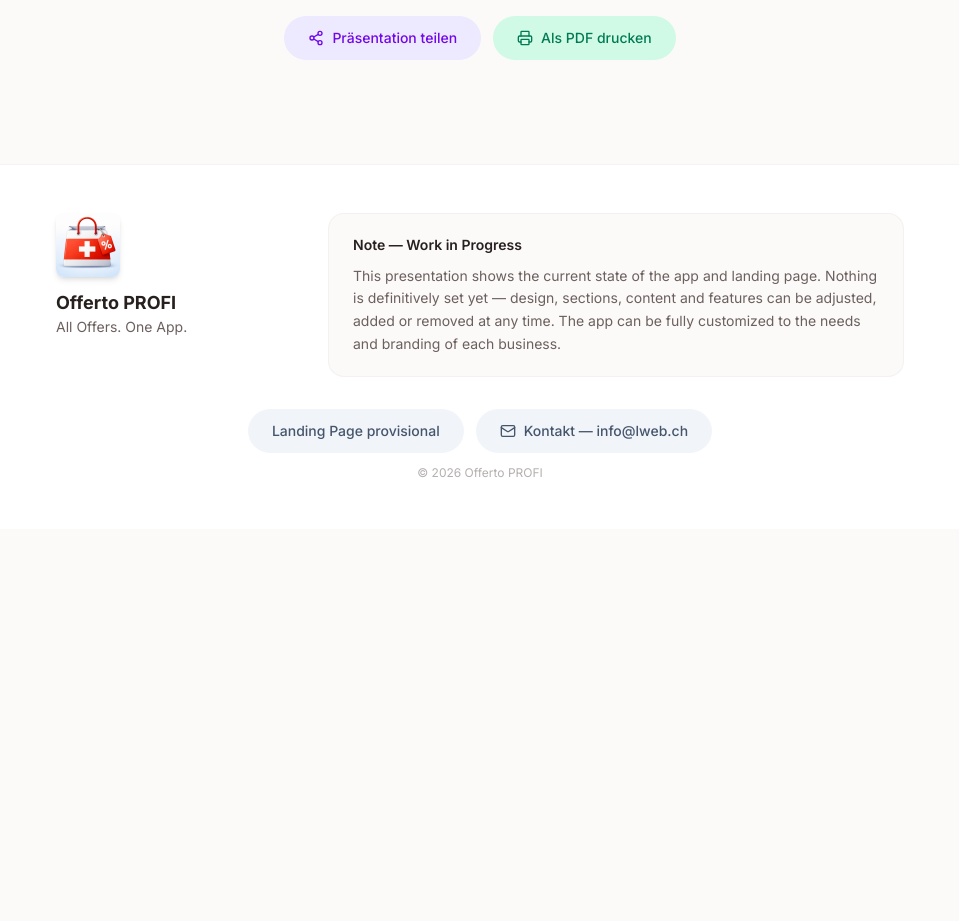
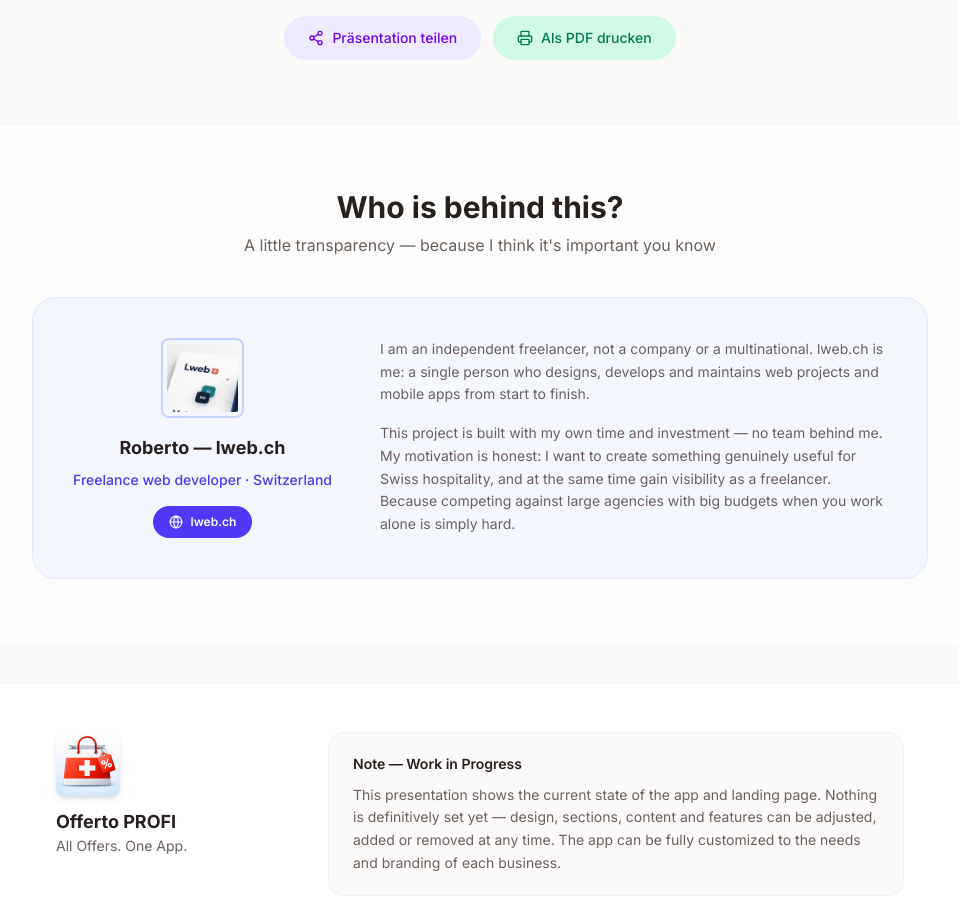
Before and after one commit to donia1222/offerto_landing, a Next.js app: page /praesentation in a window 1280 px wide. Shown: the part 9600-10521 px from the top of the page, without its empty margins (160-1119 px from the left). Before the commit the page ends 10129 px from the top, so only its background shows below. Built offline with nearby package versions, Linux system fonts and the light colour scheme.

Commit message:
,update42“

```diff
--- a/app/praesentation/page.tsx
+++ b/app/praesentation/page.tsx
@@ -95,6 +95,7 @@ export default function ScreenshotsPage() {
   const { ref: screenshotsRef, inView: screenshotsInView } = useInView()
   const { ref: techRef, inView: techInView } = useInView()
   const { ref: bizRef, inView: bizInView } = useInView()
+  const { ref: aboutRef, inView: aboutInView } = useInView()
 
   const handleShare = async () => {
     const url = window.location.href
@@ -442,6 +443,40 @@ export default function ScreenshotsPage() {
         </div>
       </div>
 
+      {/* About / Who is behind */}
+      <div ref={aboutRef as any} className="border-t border-border/40 bg-card/50 px-6 py-16">
+        <div className="max-w-4xl mx-auto">
+          <div className="text-center mb-10" style={fi(aboutInView, 0)}>
+            <h2 className="font-bold text-2xl md:text-3xl text-foreground mb-2">{t.aboutTitle}</h2>
+            <p className="text-muted-foreground text-sm md:text-base">{t.aboutSub}</p>
+          </div>
+          <div className="rounded-3xl border border-indigo-100 dark:border-indigo-900/50 bg-indigo-50/60 dark:bg-indigo-950/20 p-8 md:p-10" style={fi(aboutInView, 1)}>
+            <div className="flex flex-col md:flex-row gap-8 md:gap-12 items-start">
+              {/* Identity */}
+              <div className="shrink-0 flex flex-col items-center gap-2 mx-auto md:mx-0">
+                <img src="/logolweb.png" alt="lweb.ch" className="h-20 w-auto object-contain mb-2 rounded-[8px] border-2 border-indigo-200 dark:border-indigo-700 p-1" />
+                <div className="font-bold text-foreground text-lg">{t.aboutName}</div>
+                <div className="text-indigo-600 dark:text-indigo-400 text-sm font-medium">{t.aboutRole}</div>
+                <a
+                  href="https://www.lweb.ch"
+                  target="_blank"
+                  rel="noopener noreferrer"
+                  className="mt-2 inline-flex items-center gap-2 px-4 py-2 rounded-full bg-indigo-600 hover:bg-indigo-700 transition-colors text-white text-xs font-semibold"
+                >
+                  <Globe className="w-3.5 h-3.5" />
+                  lweb.ch
+                </a>
+              </div>
+              {/* Text */}
+              <div className="flex-1 flex flex-col gap-4 text-sm leading-relaxed text-muted-foreground">
+                <p>{t.aboutText1}</p>
+                <p>{t.aboutText2}</p>
+              </div>
+            </div>
+          </div>
+        </div>
+      </div>
+
       {/* Footer */}
       <footer className="no-print mt-10 border-t border-border/40 bg-card">
         <div className="max-w-4xl mx-auto px-6 py-12">
--- a/app/praesentation/translations.ts
+++ b/app/praesentation/translations.ts
@@ -70,6 +70,14 @@ export const translations = {
     navShareCopied: "✓ ¡Copiado!",
     navPdf: "Imprimir como PDF",
     footerBack: "Landing Page provisional",
+    aboutTitle: "¿Quién hay detrás?",
+    aboutSub: "Un poco de transparencia — porque considero que es importante saberlo",
+    aboutName: "Roberto — lweb.ch",
+    aboutRole: "Desarrollador web freelance · Suiza",
+    aboutText1: "Soy un freelance independiente, no una empresa ni una multinacional. lweb.ch soy yo: una sola persona que diseña, desarrolla y mantiene proyectos web y móviles de principio a fin.",
+    aboutText2: "Este proyecto lo hago con mi propio tiempo e inversión, sin equipo detrás. Mi motivación es honesta: quiero crear algo útil para el sector de la restauración suizo, y al mismo tiempo ganar visibilidad como freelance — porque competir contra agencias grandes con presupuestos enormes es difícil cuando trabajas solo.",
+    aboutText3: "No les pido que confíen en una empresa grande. Les pido que le den una oportunidad a alguien que apuesta de verdad por lo que hace, que conoce el código de arriba abajo y que tiene todo el interés en que esto funcione bien — porque su reputación también va en ello.",
+    aboutCta: "Contacto directo",
   },
   de: {
     headerTitle: "Präsentation",
@@ -140,6 +148,14 @@ export const translations = {
     navShareCopied: "✓ Kopiert!",
     navPdf: "Als PDF drucken",
     footerBack: "Landing Page provisorisch",
+    aboutTitle: "Wer steckt dahinter?",
+    aboutSub: "Ein wenig Transparenz — weil ich denke, dass es wichtig ist, das zu wissen",
+    aboutName: "Roberto — lweb.ch",
+    aboutRole: "Freelance Webentwickler · Schweiz",
+    aboutText1: "Ich bin ein unabhängiger Freelancer, kein Unternehmen und keine Agentur. lweb.ch bin ich: eine einzelne Person, die Webprojekte und mobile Apps von Anfang bis Ende konzipiert, entwickelt und wartet.",
+    aboutText2: "Dieses Projekt stemme ich mit meiner eigenen Zeit und Investition — ohne Team im Hintergrund. Meine Motivation ist ehrlich: Ich möchte etwas Nützliches für die Schweizer Gastronomie schaffen und gleichzeitig als Freelancer mehr Sichtbarkeit gewinnen. Denn als Einzelperson gegen grosse Agenturen mit riesigen Budgets zu konkurrieren, ist schlicht schwierig.",
+    aboutText3: "Ich bitte Sie nicht, einem grossen Unternehmen zu vertrauen. Ich bitte Sie, jemandem eine Chance zu geben, der wirklich hinter seinem Produkt steht — der den Code von oben bis unten kennt und ein echtes Interesse daran hat, dass alles einwandfrei funktioniert. Nicht zuletzt, weil mein Ruf davon abhängt.",
+    aboutCta: "Direkt Kontakt aufnehmen",
   },
   fr: {
     headerTitle: "Présentation",
@@ -210,6 +226,14 @@ export const translations = {
     navShareCopied: "✓ Copié!",
     navPdf: "Imprimer en PDF",
     footerBack: "Landing Page provisoire",
+    aboutTitle: "Qui est derrière ce projet ?",
+    aboutSub: "Un peu de transparence — parce que je pense qu'il est important de le savoir",
+    aboutName: "Roberto — lweb.ch",
+    aboutRole: "Développeur web freelance · Suisse",
+    aboutText1: "Je suis un freelance indépendant, pas une entreprise ni une multinationale. lweb.ch, c'est moi : une seule personne qui conçoit, développe et maintient des projets web et mobiles de A à Z.",
+    aboutText2: "Ce projet, je le réalise avec mon propre temps et mes propres ressources — sans équipe derrière moi. Ma motivation est honnête : je veux créer quelque chose d'utile pour la restauration suisse, et en même temps gagner en visibilité en tant que freelance. Car concurrencer de grandes agences avec des budgets importants quand on travaille seul, c'est tout simplement difficile.",
+    aboutText3: "Je ne vous demande pas de faire confiance à une grande entreprise. Je vous demande de donner une chance à quelqu'un qui croit vraiment en ce qu'il fait — qui connaît le code de bout en bout et qui a tout intérêt à ce que ça fonctionne parfaitement. Ne serait-ce que parce que sa réputation en dépend.",
+    aboutCta: "Contact direct",
   },
   it: {
     headerTitle: "Presentazione",
@@ -280,6 +304,14 @@ export const translations = {
     navShareCopied: "✓ Copiato!",
     navPdf: "Stampa come PDF",
     footerBack: "Landing Page provvisoria",
+    aboutTitle: "Chi c'è dietro questo progetto?",
+    aboutSub: "Un po' di trasparenza — perché penso che sia importante saperlo",
+    aboutName: "Roberto — lweb.ch",
+    aboutRole: "Sviluppatore web freelance · Svizzera",
+    aboutText1: "Sono un freelance indipendente, non un'azienda né una multinazionale. lweb.ch sono io: una sola persona che progetta, sviluppa e mantiene progetti web e app mobile dall'inizio alla fine.",
+    aboutText2: "Questo progetto lo realizzo con il mio tempo e le mie risorse personali — senza un team alle spalle. La mia motivazione è onesta: voglio creare qualcosa di utile per la ristorazione svizzera e allo stesso tempo guadagnare visibilità come freelance. Perché competere con grandi agenzie dai budget enormi quando si lavora da soli è semplicemente difficile.",
+    aboutText3: "Non vi chiedo di fidarvi di una grande azienda. Vi chiedo di dare una possibilità a qualcuno che crede davvero in quello che fa — che conosce il codice dall'alto in basso e ha tutto l'interesse che funzioni perfettamente. Non da ultimo perché ci va di mezzo la sua reputazione.",
+    aboutCta: "Contatto diretto",
   },
   en: {
     headerTitle: "Presentation",
@@ -350,5 +382,13 @@ export const translations = {
     navShareCopied: "✓ Copied!",
     navPdf: "Print as PDF",
     footerBack: "Landing Page provisional",
+    aboutTitle: "Who is behind this?",
+    aboutSub: "A little transparency — because I think it's important you know",
+    aboutName: "Roberto — lweb.ch",
+    aboutRole: "Freelance web developer · Switzerland",
+    aboutText1: "I am an independent freelancer, not a company or a multinational. lweb.ch is me: a single person who designs, develops and maintains web projects and mobile apps from start to finish.",
+    aboutText2: "This project is built with my own time and investment — no team behind me. My motivation is honest: I want to create something genuinely useful for Swiss hospitality, and at the same time gain visibility as a freelancer. Because competing against large agencies with big budgets when you work alone is simply hard.",
+    aboutText3: "I'm not asking you to trust a big corporation. I'm asking you to give a chance to someone who truly stands behind their work — who knows the code inside out and has every reason to make sure it works perfectly. Not least because their reputation depends on it.",
+    aboutCta: "Get in touch directly",
   },
 }
```
Also changed, not shown: public/logolweb.png (added), public/profile.png (added).
